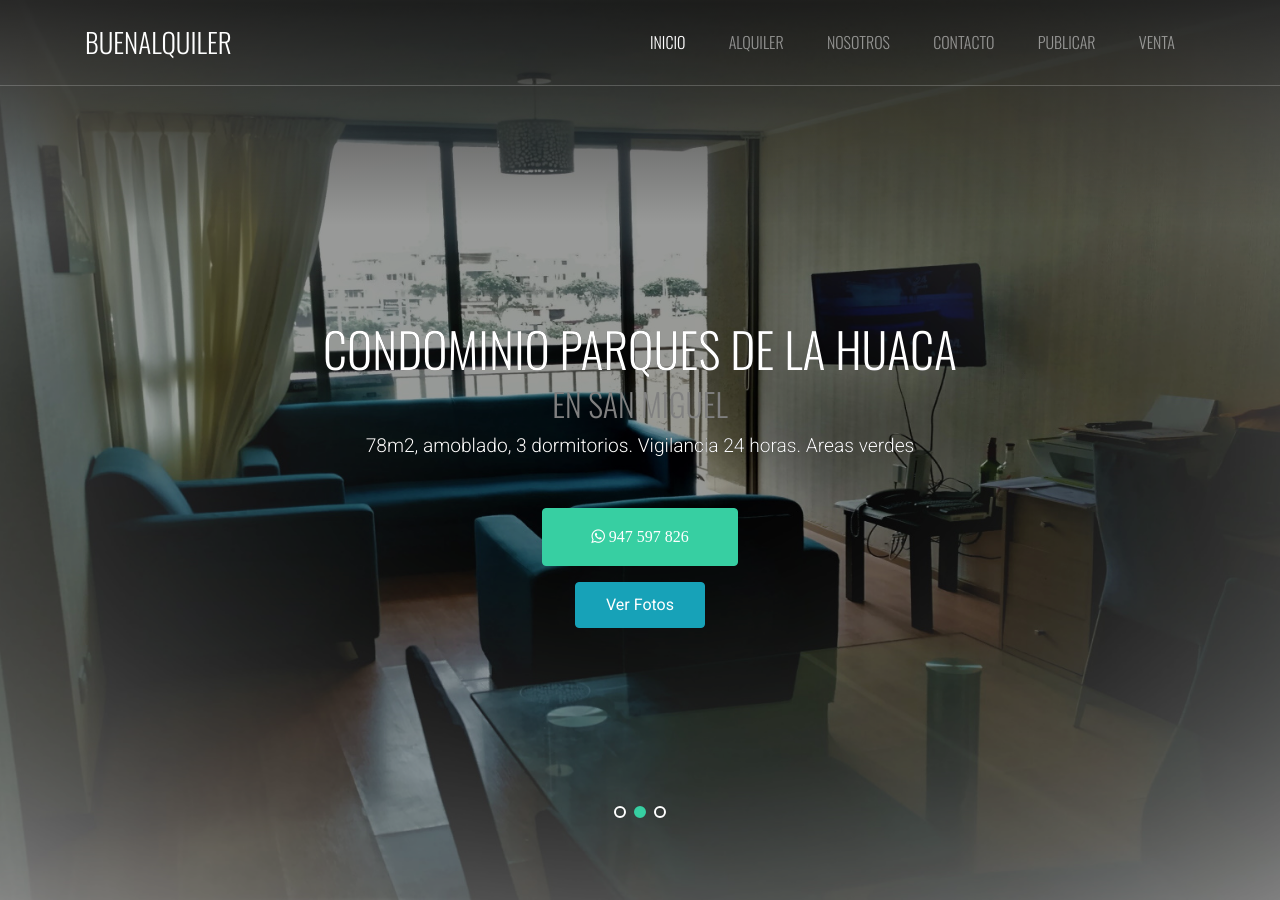
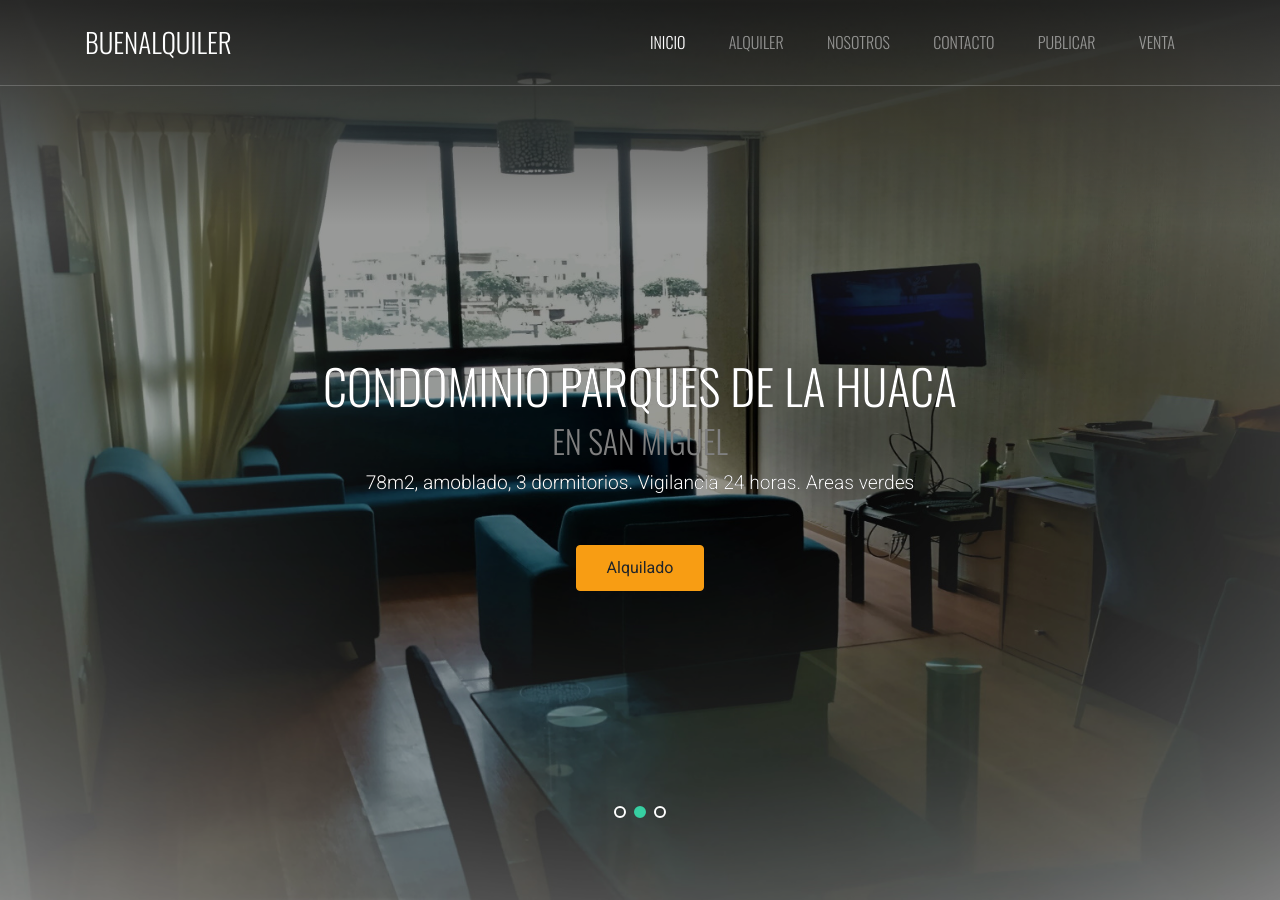
Before and after one commit to mgamio/buenalquiler, a Jekyll site: the page built from index.html, in a window 1280 px wide and 900 px high. Built offline with Jekyll 4.4.1, drawn with Linux system fonts in a browser that asks for light colours; some web fonts are replaced.

Commit message:
post
la huaca rented

```diff
--- a/index.html
+++ b/index.html
@@ -30,13 +30,16 @@ layout: default
               <h1 class="text-shadow">CONDOMINIO PARQUES DE LA HUACA</h1>
               <h2>En San Miguel</h2>
               <p class="mb-5 text-shadow">78m2, amoblado, 3 dormitorios. Vigilancia 24 horas. Areas verdes</p>
+			  <!--
 			  <p><button class="btn btn-primary px-5 py-3">
 				<i class="fa fa-whatsapp">
 				<a href="https://wa.me/51947597826/?text=Informacion%20sobre%20Parques%20de%20la%20Huaca%20por%20favor" target="_blank" style="color:#FFFFFF;"> 947 597 826</a>
 				</i>
 			  </button></p>
               <a href="alquiler-departamento-parquesdelahuaca-3-dormitorio.html" class="btn btn-info" role="button">Ver Fotos</a>
-            </div>
+              -->
+			  <a href="#" class="btn btn-warning" role="label">Alquilado</a>
+			</div>
           </div>
         </div>
       </div>
```
Also changed, not shown: 1 other file.
